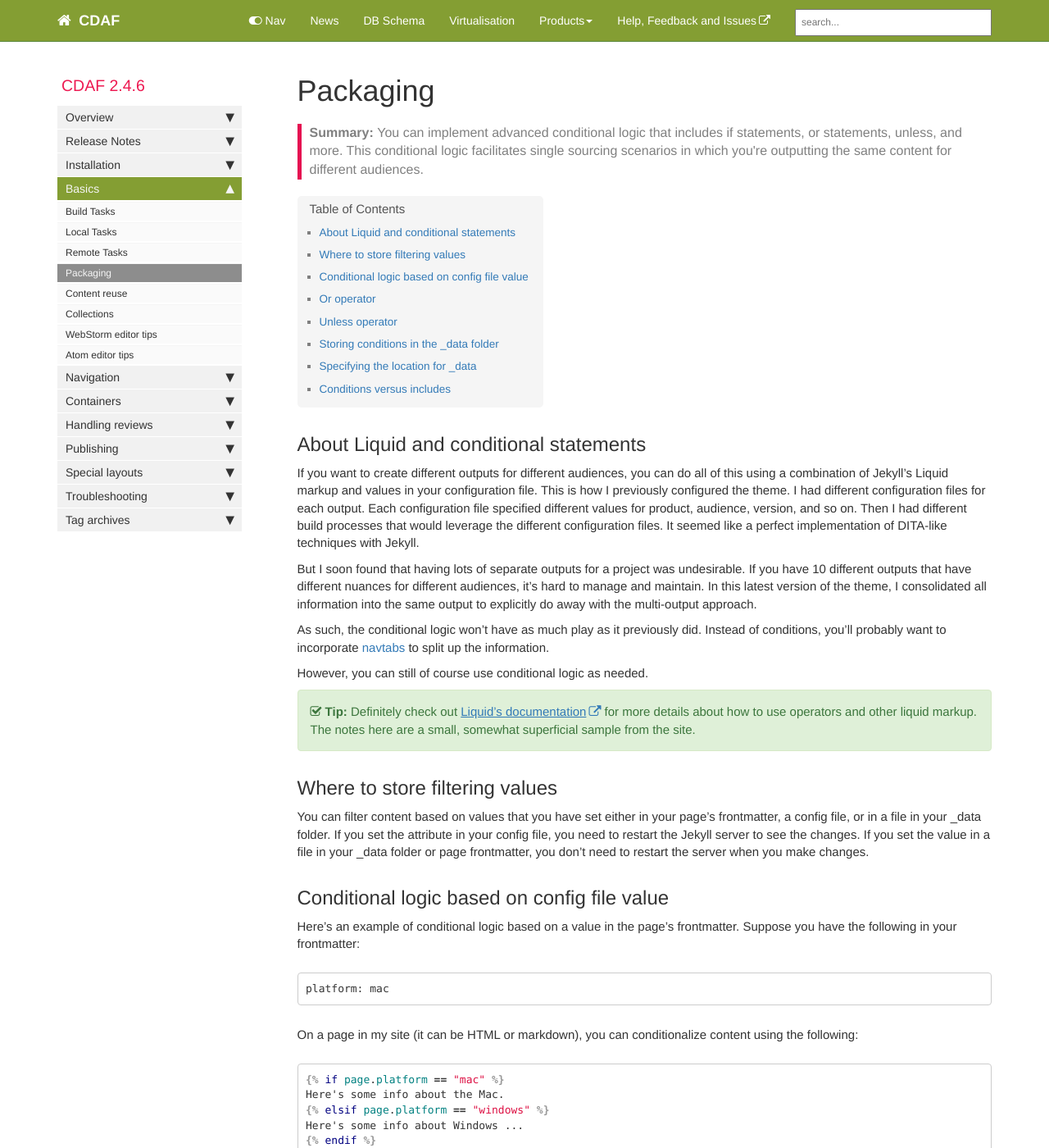
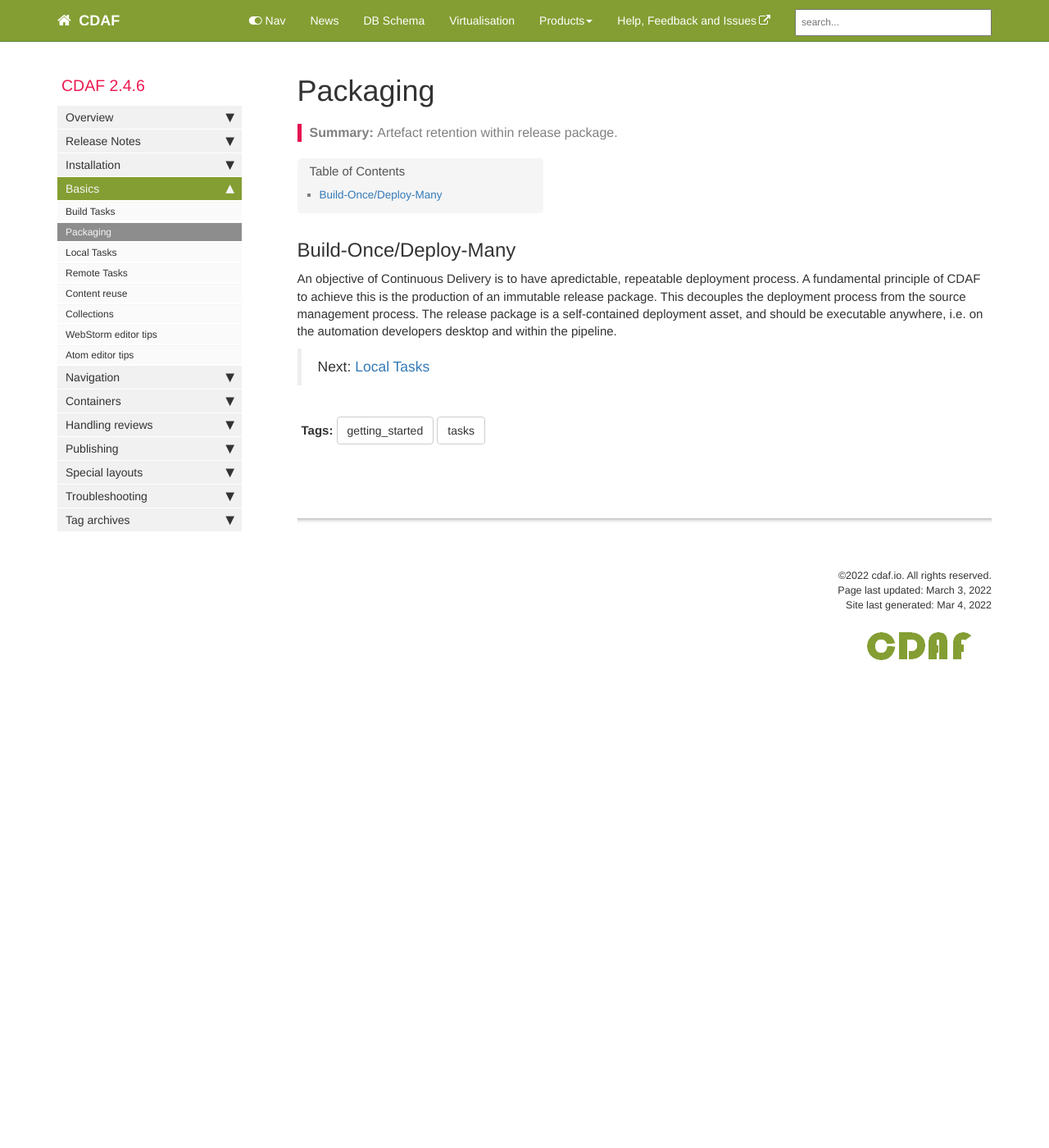
Before and after one commit to cdaf/docs.cdaf.io, a Jekyll site: the page built from pages/mydoc/mydoc_basics_packaging.md, in a window 1280 px wide and 1400 px high. Shown: the whole window at 82% size. Built offline with Jekyll 4.4.1, drawn with Linux system fonts in a browser that asks for light colours; comment, search, counter and statistics services are not loaded; some of the changed text lies outside the part shown.

Commit message:
Cleat the template packaging page content

````diff
--- a/pages/mydoc/mydoc_basics_packaging.md
+++ b/pages/mydoc/mydoc_basics_packaging.md
@@ -1,156 +1,20 @@
 ---
 title: Packaging
-tags: [single_sourcing]
-keywords: if else logic, conditions, conditional attributes, conditional filtering
-last_updated: July 3, 2016
-summary: "You can implement advanced conditional logic that includes if statements, or statements, unless, and more. This conditional logic facilitates single sourcing scenarios in which you're outputting the same content for different audiences."
+tags: [getting_started, tasks]
+keywords: artefact, artifact, package, zip, gzip, tar, base64
+last_updated: March 3, 2022
+summary: "Artefact retention within release package."
 sidebar: mydoc_sidebar
 permalink: mydoc_basics_packaging.html
 folder: mydoc
 ---
 
-## About Liquid and conditional statements
-If you want to create different outputs for different audiences, you can do all of this using a combination of Jekyll's Liquid markup and values in your configuration file. This is how I previously configured the theme. I had different configuration files for each output. Each configuration file specified different values for product, audience, version, and so on. Then I had different build processes that would leverage the different configuration files. It seemed like a perfect implementation of DITA-like techniques with Jekyll.
+## Build-Once/Deploy-Many
 
-But I soon found that having lots of separate outputs for a project was undesirable. If you have 10 different outputs that have different nuances for different audiences, it's hard to manage and maintain. In this latest version of the theme, I consolidated all information into the same output to explicitly do away with the multi-output approach.
-
-As such, the conditional logic won't have as much play as it previously did. Instead of conditions, you'll probably want to incorporate [navtabs](mydoc_navtabs) to split up the information.
-
-However, you can still of course use conditional logic as needed.
-
-{% include tip.html content="Definitely check out [Liquid's documentation](http://docs.shopify.com/themes/liquid-documentation/basics) for more details about how to use operators and other liquid markup. The notes here are a small, somewhat superficial sample from the site." %}
-
-## Where to store filtering values
-
-You can filter content based on values that you have set either in your page's frontmatter, a config file, or in a file in your \_data folder. If you set the attribute in your config file, you need to restart the Jekyll server to see the changes. If you set the value in a file in your \_data folder or page frontmatter, you don't need to restart the server when you make changes.
-
-## Conditional logic based on config file value
-
-Here's an example of conditional logic based on a value in the page's frontmatter. Suppose you have the following in your frontmatter:
-
-```
-platform: mac
-```
-
-On a page in my site (it can be HTML or markdown), you can conditionalize content using the following:
-
-{% raw %}
-```liquid
-{% if page.platform == "mac" %}
-Here's some info about the Mac.
-{% elsif page.platform == "windows" %}
-Here's some info about Windows ...
-{% endif %}
-```
-{% endraw %}
-
-This uses simple `if-elsif` logic to determine what is shown (note the spelling of `elsif`). The `else` statement handles all other conditions not handled by the `if` statements.
-
-Here's an example of `if-else` logic inside a list:
-
-{% raw %}
-```liquid
-To bake a casserole:
-
-1. Gather the ingredients.
-{% if page.audience == "writer" %}
-2. Add in a pound of meat.
-{% elsif page.audience == "designer" %}
-3. Add in an extra can of beans.
-{% endif %}
-3. Bake in oven for 45 min.
-```
-{% endraw %}
-
-You don't need the `elsif` or `else`. You could just use an `if` (but be sure to close it with `endif`).
-
-## Or operator
-
-You can use more advanced Liquid markup for conditional logic, such as an `or` command. See [Shopify's Liquid documentation](http://docs.shopify.com/themes/liquid-documentation/basics/operators) for more details.
-
-For example, here's an example using `or`:
-
-{% raw %}
-```liquid
-{% if page.audience contains "vegan" or page.audience == "vegetarian" %}
-    Then run this...
-{% endif %}
-```
-{% endraw %}
-
-Note that you have to specify the full condition each time. You can't shorten the above logic to the following:
-
-{% raw %}
-```liquid
-{% if page.audience contains "vegan" or "vegetarian" %}
-    // run this.
-{% endif %}
-```
-{% endraw %}
-
-This won't work.
-
-## Unless operator
-
-You can also use `unless` in your logic, like this:
-
-{% raw %}
-```liquid
-{% unless site.output == "pdf" %}
-...do this
-{% endunless %}
-```
-{% endraw %}
-
-When figuring out this logic, read it like this: "Run the code here *unless* this condition is satisfied."."
-
-Don't read it the other way around or you'll get confused. (It's *not* executing the code only if the condition is satisfied.)
-
-## Storing conditions in the \_data folder
-
-Here's an example of using conditional logic based on a value in a data file:
-
-{% raw %}
-```liquid
-{% if site.data.options.output == "alpha" %}
-show this content...
-{% elsif site.data.options.output == "beta" %}
-show this content...
-{% else %}
-this shows if neither of the above two if conditions are met.
-{% endif %}
-```
-{% endraw %}
-
-To use this, I would need to have a \_data folder called options where the `output` property is stored.
-
-## Specifying the location for \_data
-
-You can also specify a `data_source` for your data location in your configuration file. Then you aren't limited to simply using `_data` to store your data files.
-
-For example, suppose you have 2 projects: alpha and beta. You might store all the data files for alpha inside data_alpha, and all the data files for beta inside data_beta.
-
-In your alpha configuration file, specify the data source like this:
-
-```
-data_source: data_alpha
-```
-
-Then create a folder called \_data_alpha.
-
-For your beta configuration file, specify the data source like this:
-
-```
-data_source: data_beta
-```
-
-Then create a folder called \_data_beta.
+An objective of Continuous Delivery is to have apredictable, repeatable deployment process. A fundamental principle of CDAF to achieve this is the production of an immutable release package. This decouples the deployment process from the source management process. The release package is a self-contained deployment asset, and should be executable anywhere, i.e. on the automation developers desktop and within the pipeline.
 
 
-## Conditions versus includes
 
-If you have a lot of conditions in your text, it can get confusing. As a best practice, whenever you insert an `if` condition, add the `endif` at the same time. This will reduce the chances of forgetting to close the if statement. Jekyll won't build if there are problems with the liquid logic.
-
-If your text is getting busy with a lot of conditional statements, consider putting a lot of content into includes so that you can more easily see where the conditions begin and end.
+> Next: [Local Tasks][mydoc_basics_local_tasks]
 
 {% include links.html %}
````
Also changed, not shown: _data/sidebars/mydoc_sidebar.yml (+4 -4 lines), pages/mydoc/mydoc_basics_build_tasks.md (+4 -1 lines), pages/mydoc/mydoc_introduction.md (+4 -0 lines).
